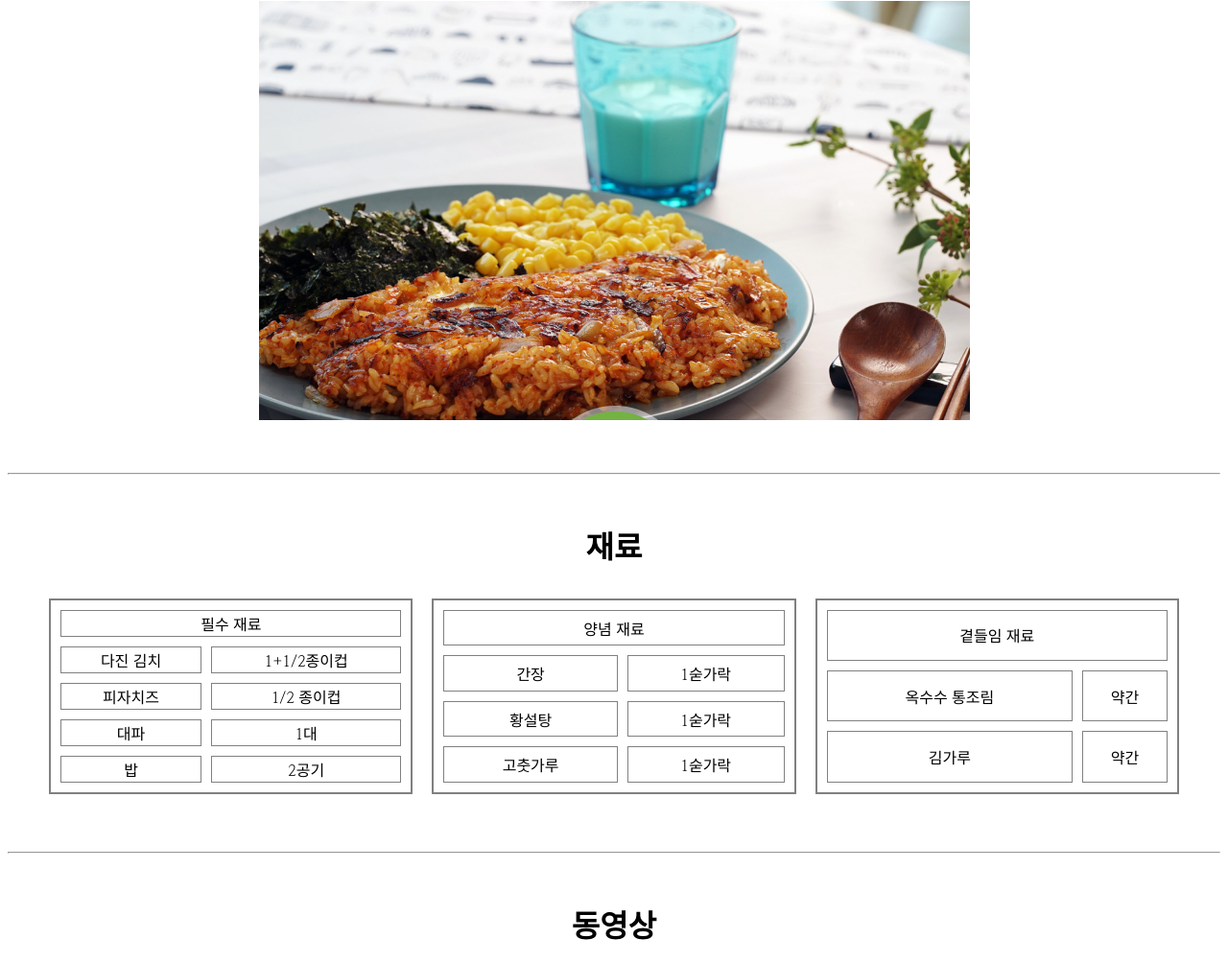
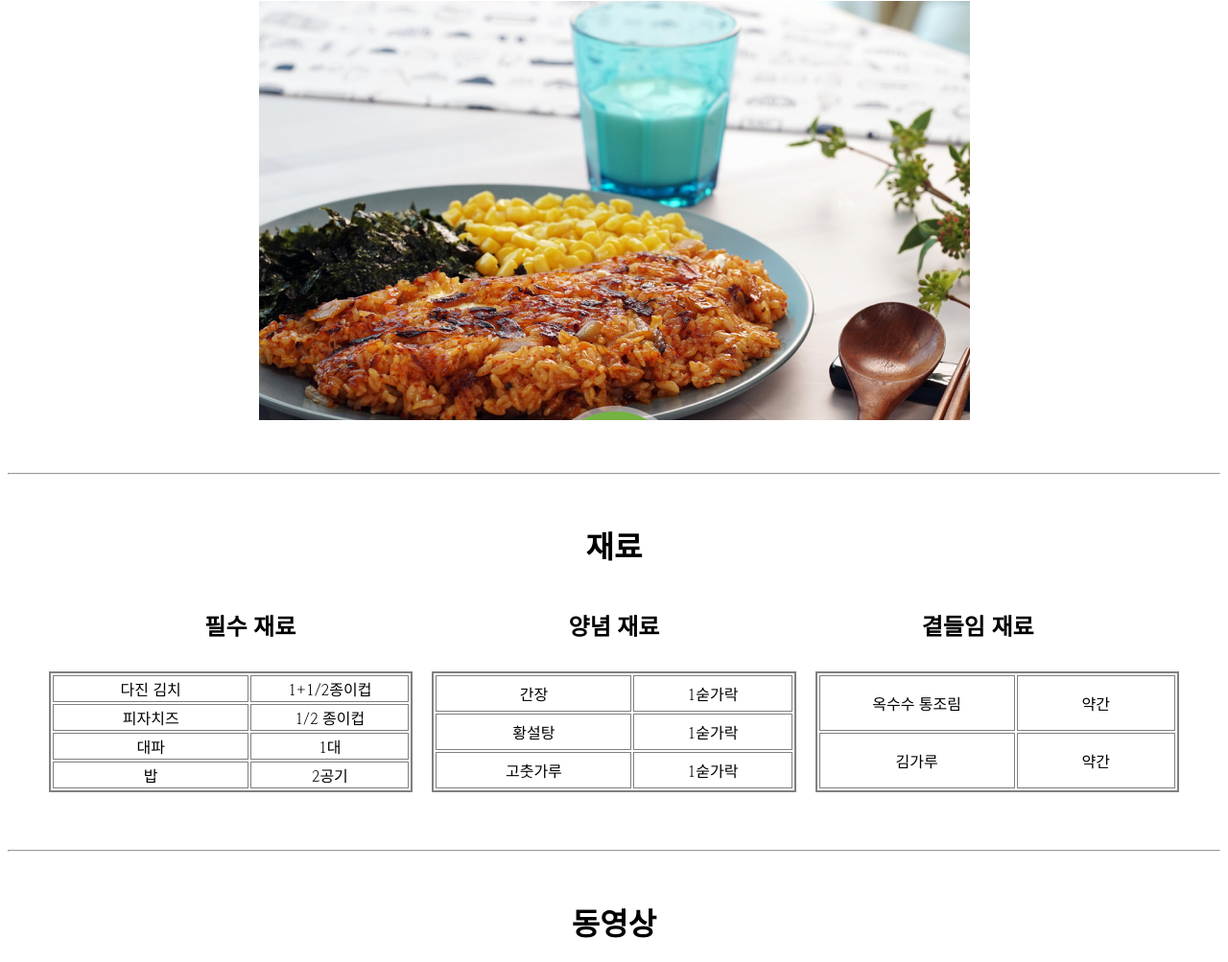
Before and after one commit to nangeee/Comit, a plain HTML site: page index.html in a window 1280 px wide. Shown: the part 257-1260 px from the top of the page at 96% size. Drawn offline with Linux system fonts and the light colour scheme; grey boxes are pictures that could not be loaded.

Commit message:
commit test

```diff
--- a/index.html
+++ b/index.html
@@ -25,10 +25,12 @@
 
   <h1>재료</h1>
   <div class="ingredient_cont">
-    <table class="ingredient_table must">
-      <tr class="table_title"><p><td colspan = "2">필수 재료</td></p></tr>
+    <h2 class="table_title">필수 재료</h2>
+    <h2 class="table_title">양념 재료</h2>
+    <h2 class="table_title">곁들임 재료</h2>
+    <table class="ingredient_table must" cellpadding="1">
       <tr>
-        <td>다진 김치</td>
+        <td width="200">다진 김치</td>
         <td>1+1/2종이컵</td>
       </tr>
       <tr>
@@ -45,9 +47,8 @@
       </tr>
     </table>
     <table class="ingredient_table seasoning">
-      <tr class="table_title"><p><td colspan = "2">양념 재료</td></p></tr>
       <tr>
-        <td>간장</td>
+        <td width="200">간장</td>
         <td>1숟가락</td>
       </tr>
       <tr>
@@ -60,9 +61,8 @@
       </tr>
     </table>
     <table class="ingredient_table plus">
-      <tr class="table_title"><p><td colspan = "2">곁들임 재료</td></p></tr>
       <tr>
-        <td>옥수수 통조림</td>
+        <td width="200">옥수수 통조림</td>
         <td>약간</td>
       </tr>
       <tr>
@@ -92,7 +92,6 @@
       <li>기름을 두른 팬에 비벼진 밥을 눌어 붙도록 넓게 펴준다.</li>
       <li>피자치즈를 한쪽면에 올리고 뚜껑을 닫아 30초 정도 익힌다.</li>
       <li>김치밥을 반으로 접어 그릇에 담은 뒤 김가루와 옥수수통조림을 곁들여 완성한다.</li>
-
     </ol>
   </div>
 
--- a/style.css
+++ b/style.css
@@ -36,6 +36,7 @@ h1 {
 
 .ingredient_cont {
   display: flex;
+  flex-wrap: wrap;
   justify-content: center;
   margin-bottom: 50px;
 }
@@ -45,7 +46,7 @@ h1 {
   border: 2px gray solid;
   width: 30%;
   margin: 10px 10px;
-  border-spacing: 10px;
+  /* border-spacing: 10px; */
   border-color: gray;
 }
 
@@ -53,10 +54,9 @@ td, th {
   border: 1px gray solid;
 }
 
-/* .table_title {
-  background-color: gray;
-  opacity: 0.5;
-} */
+.table_title {
+  width: 30%;
+}
 
 .video_container, .recipe_container{
   margin: 50px 0;
```
